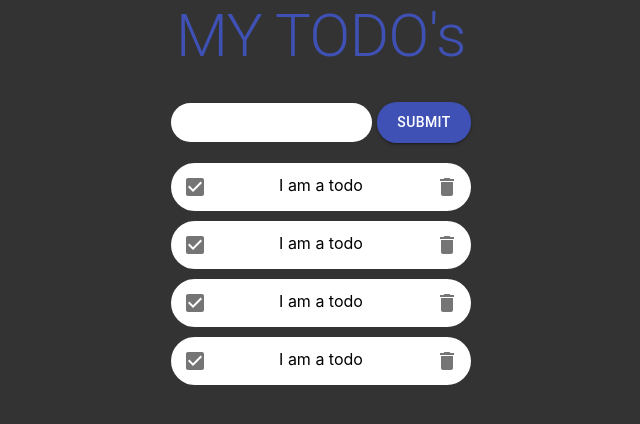
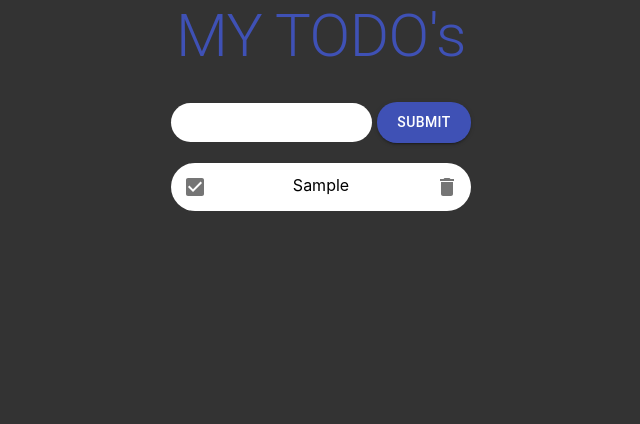
Before and after one commit to Nodarra/todo-mern, a React (Create React App) app: page / in a window 1280 px wide. Both pictures are taken after typing "Sample" into the empty fields and a click on the button "SUBMIT". Shown: the top 424 px of the page, without its empty margins (319-959 px from the left). Built offline with nearby package versions, Linux system fonts and the light colour scheme.

Commit message:
Added local storage functionality

```diff
--- a/src/App.js
+++ b/src/App.js
@@ -1,4 +1,4 @@
-import { useState } from 'react';
+import { useEffect, useState } from 'react';
 import './Styles/App.css';
 import Typography from '@material-ui/core/Typography';
 import Form from './components/Form';
@@ -7,6 +7,30 @@ import TodoList from './components/TodoList';
 function App() {
   const [inputText, setInputText] = useState("");
   const [todos, setTodos] = useState([]);
+
+  /* localStorage.clear() */
+
+  useEffect(()=> {
+    getTodos();
+  }, [])
+
+  useEffect(()=>{
+    saveTodos();
+    console.log(todos)
+  }, [todos])
+
+  const saveTodos = () => {
+    localStorage.setItem('todos', JSON.stringify(todos));
+  }
+
+  const getTodos = () => {
+    if(localStorage.getItem('todos') === null){
+      localStorage.setItem('todos', JSON.stringify([]))
+    }else{
+      let localTodos =  JSON.parse(localStorage.getItem('todos'))
+      setTodos(localTodos);
+    }
+  }
 
   return (
     <div className="app">
@@ -17,7 +41,10 @@ function App() {
         inputText={inputText}
         setInputText={setInputText}
       />
-      <TodoList />
+      <TodoList
+        todos={todos}
+        setTodos={setTodos}
+      />
     </div>
   );
 }
--- a/src/Styles/Todo.css
+++ b/src/Styles/Todo.css
@@ -19,3 +19,7 @@
 .delete:hover {
   color: red;
 }
+
+.completed {
+  color: green;
+}
--- a/src/components/Form.js
+++ b/src/components/Form.js
@@ -1,21 +1,18 @@
 import {
-  TextField,
   Button
 } from '@material-ui/core';
-import { makeStyles } from '@material-ui/core/styles'
 import React from 'react'
 import '../Styles/Form.css'
 
 function Form({todos, setTodos, inputText, setInputText}) {
   const inputHandler = (e) => {
-    console.log(e.target.value);
     setInputText(e.target.value);
   }
 
   const submitHandler = (e) =>{
     e.preventDefault();
     setTodos([
-      ...todos, {todo: inputText, completed: false}
+      ...todos, {text: inputText, completed: false, id: Math.random() * 100}
     ])
     setInputText('')
   }
--- a/src/components/Todo.js
+++ b/src/components/Todo.js
@@ -4,14 +4,29 @@ import CheckBoxIcon from '@material-ui/icons/CheckBox';
 import DeleteIcon from '@material-ui/icons/Delete';
 import IconButton from '@material-ui/core/IconButton';
 
-function Todo() {
+const Todo = ({text, todo, setTodos, todos}) => {
+  const deleteTodo = () => {
+    setTodos(todos.filter(item => item.id !== todo.id))
+  }
+
+  const todoComplete = () => {
+    setTodos(todos.map((item) => {
+      if(item.id === todo.id){
+        return {
+          ...item, completed: !item.completed
+        }
+      }
+      return item;
+    }))
+  }
+
   return (
     <div className="todo">
-      <IconButton className="checkbox">
+      <IconButton className={`checkbox ${todo.completed ? "completed" : ''}`} onClick={todoComplete}>
         <CheckBoxIcon/>
       </IconButton>
-      <p>I am a todo</p>
-      <IconButton className="delete">
+      <p>{text}</p>
+      <IconButton className="delete" onClick={deleteTodo}>
         <DeleteIcon />
       </IconButton>
     </div>
--- a/src/components/TodoList.js
+++ b/src/components/TodoList.js
@@ -3,13 +3,21 @@ import '../Styles/TodoList.css'
 
 import Todo from './Todo'
 
-function TodoList() {
+function TodoList({todos, setTodos}) {
   return (
     <div className="todo-list">
-      <Todo />
-      <Todo />
-      <Todo />
-      <Todo />
+      {
+        todos.map((todo) => (
+            <Todo
+              todo = {todo}
+              todos = {todos}
+              setTodos = {setTodos}
+              key = {todo.id}
+              text = {todo.text}
+            />
+          )
+        )
+      }
     </div>
   )
 }
```
